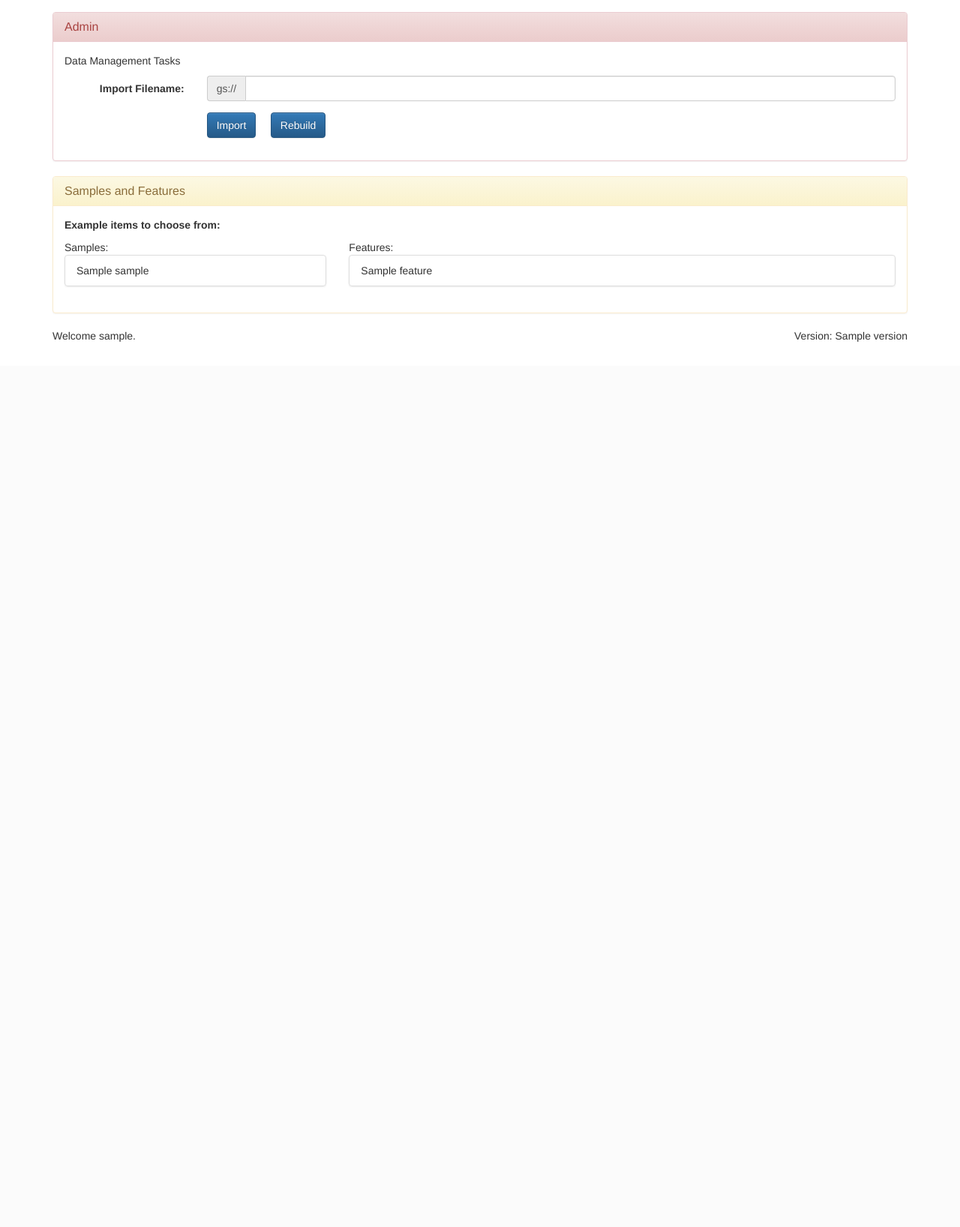
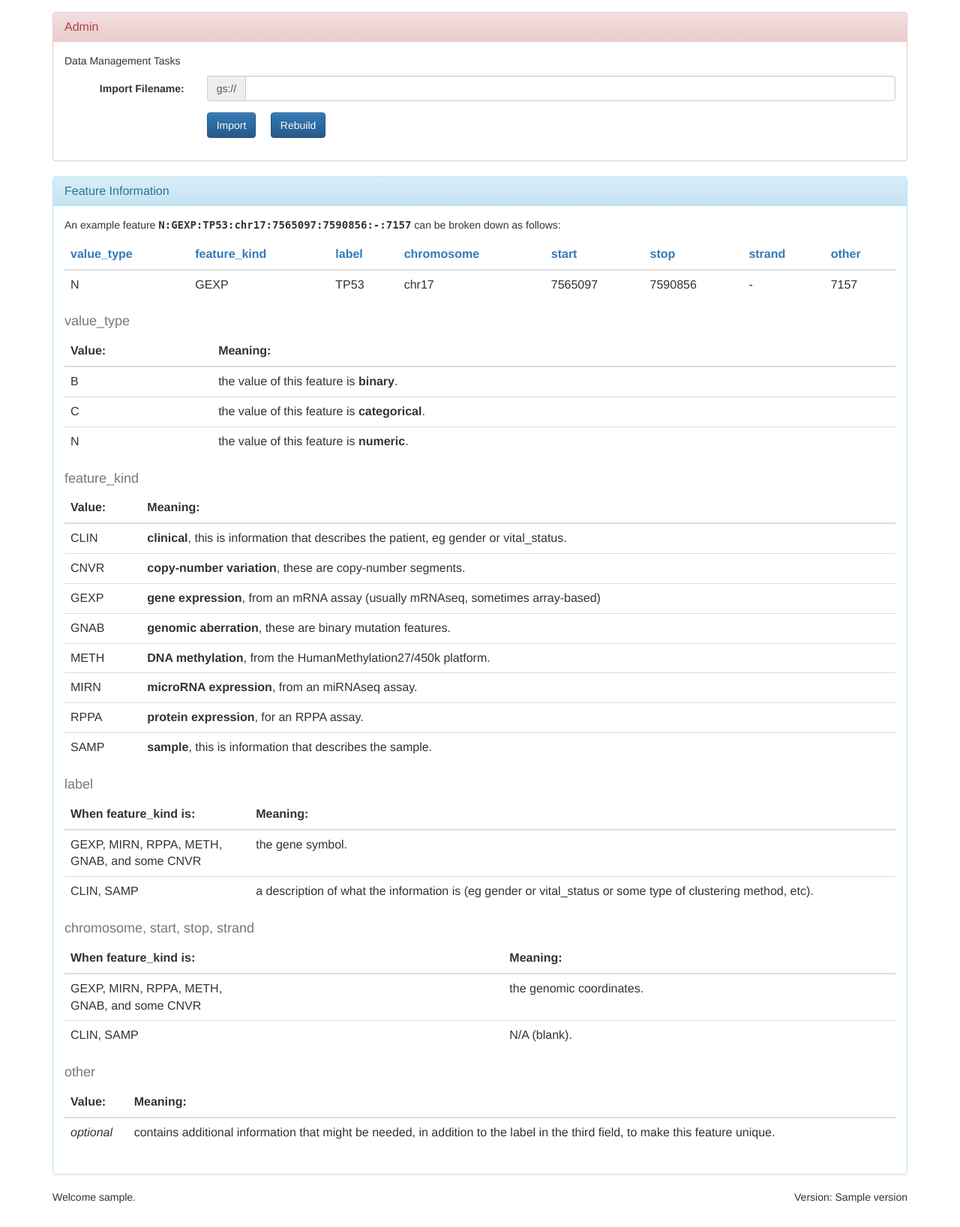
Before and after one commit to isb-cgc/Feature-Matrix-Prototyping, a Python web app: template templates/index.html in a window 1280 px wide. Shown: the part 896-2533 px from the top of the page at 75% size. Before the commit the page ends 1352 px from the top, so only its background shows below. Run offline with Jinja, Linux system fonts and the light colour scheme; the template is opened without the code that fills it: most values are stand-ins (such as "Sample title", 1, 10 or a date in 2020); some libraries are stand-ins or nearby versions.

Commit message:
Added feature information panel.

```diff
--- a/main.py
+++ b/main.py
@@ -110,8 +110,7 @@ class MainHandler(webapp2.RequestHandler):
     names = ["feature_kind", "chromosome"]
     for name in names:
       values = model.get_from_feature_distict(name)
-      count += len(values)
-      model.rebuild_name_value(name, values)
+      count += model.rebuild_name_value(name, values)
       values = model.get_values_for(name)
     return count
 
--- a/model.py
+++ b/model.py
@@ -52,8 +52,10 @@ def rebuild_name_value(name, values):
   # Recreate New
   namevalues = []
   for value in values:
-    namevalues.append(NameValue(name=name, value=value))
+    if value:
+      namevalues.append(NameValue(name=name, value=value))
   ndb.put_multi(namevalues)
+  return len(namevalues)
 
 def get_values_for(name):
   query = NameValue.query(NameValue.name == name).order(NameValue.value)
--- a/templates/index.html
+++ b/templates/index.html
@@ -206,30 +206,159 @@ limitations under the License.
       </form>
     </div>
   </div>
-  <div class="panel panel-warning">
+  <div class="panel panel-info">
     <div class="panel-heading">
-      <h3 class="panel-title">Samples and Features</h3>
+      <h3 class="panel-title">Feature Information</h3>
     </div>
     <div class="panel-body">
-      <p><b>Example items to choose from:</b></p>
-      <div class="row">
-        <div class="col-sm-4">
-          Samples:
-          <ul class="list-group">
-            {% for sample in samples %}
-            <li class="list-group-item">{{ sample }}</li>
-            {% endfor %}
-          </ul>
-        </div>
-        <div class="col-sm-8">
-          Features:
-          <ul class="list-group">
-            {% for feature in features %}
-            <li class="list-group-item">{{ feature }}</li>
-            {% endfor %}
-          </ul>
-        </div>
-      </div>
+      <p>An example feature
+      <span style="font-family:monospace; font-size: 14px;"><b>N:GEXP:TP53:chr17:7565097:7590856:-:7157</b></span>
+      can be broken down as follows:</p>
+      <table class="table">
+        <thead>
+          <tr>
+            <th><a href="#feature_value_type">value_type</a></th>
+            <th><a href="#feature_feature_kind">feature_kind</a></th>
+            <th><a href="#feature_label">label</a></th>
+            <th><a href="#feature_chromosome">chromosome</a></th>
+            <th><a href="#feature_chromosome">start</a></th>
+            <th><a href="#feature_chromosome">stop</a></th>
+            <th><a href="#feature_chromosome">strand</a></th>
+            <th><a href="#feature_other">other</a></th>
+          </tr>
+        </thead>
+        <tbody>
+          <tr>
+            <td>N</td>
+            <td>GEXP</td>
+            <td>TP53</td>
+            <td>chr17</td>
+            <td>7565097</td>
+            <td>7590856</td>
+            <td>-</td>
+            <td>7157</td>
+          </tr>
+        </tbody>
+      </table>
+     <h4 id="feature_value_type" style="color: #777">value_type</h4>
+      <table class="table">
+        <thead>
+          <tr>
+            <th>Value:</th>
+            <th>Meaning:</th>
+          </tr>
+        </thead>
+        <tbody>
+          <tr>
+            <td>B</td>
+            <td>the value of this feature is <b>binary</b>.</td>
+          </tr>
+          <tr>
+            <td>C</td>
+            <td>the value of this feature is <b>categorical</b>.</td>
+          </tr>
+          <tr>
+            <td>N</td>
+            <td>the value of this feature is <b>numeric</b>.</td>
+          </tr>
+        </tbody>
+      </table>
+     <h4 id="feature_feature_kind" style="color: #777">feature_kind</h4>
+      <table class="table">
+        <thead>
+          <tr>
+            <th>Value:</th>
+            <th>Meaning:</th>
+          </tr>
+        </thead>
+        <tbody>
+          <tr>
+            <td>CLIN</td>
+            <td><b>clinical</b>, this is information that describes the patient, eg gender or vital_status.</td>
+          </tr>
+          <tr>
+            <td>CNVR</td>
+            <td><b>copy-number variation</b>, these are copy-number segments.</td>
+          </tr>
+          <tr>
+            <td>GEXP</td>
+            <td><b>gene expression</b>, from an mRNA assay (usually mRNAseq, sometimes array-based)</td>
+          </tr>
+          <tr>
+            <td>GNAB</td>
+            <td><b>genomic aberration</b>, these are binary mutation features.</td>
+          </tr>
+          <tr>
+            <td>METH</td>
+            <td><b>DNA methylation</b>, from the HumanMethylation27/450k platform.</td>
+          </tr>
+          <tr>
+            <td>MIRN</td>
+            <td><b>microRNA expression</b>, from an miRNAseq assay.</td>
+          </tr>
+          <tr>
+            <td>RPPA</td>
+            <td><b>protein expression</b>, for an RPPA assay.</td>
+          </tr>
+          <tr>
+            <td>SAMP</td>
+            <td><b>sample</b>,  this is information that describes the sample.</td>
+          </tr>
+        </tbody>
+      </table>
+      <h4 id="feature_label" style="color: #777">label</h4>
+      <table class="table">
+        <thead>
+          <tr>
+            <th>When feature_kind is:</th>
+            <th>Meaning:</th>
+          </tr>
+        </thead>
+        <tbody>
+          <tr>
+            <td>GEXP, MIRN, RPPA, METH,<br/> GNAB, and some CNVR</td>
+            <td>the gene symbol.</td>
+          </tr>
+          <tr>
+            <td>CLIN, SAMP</td>
+            <td>a description of what the information is (eg gender or vital_status or some type of clustering method, etc).</td>
+          </tr>
+        </tbody>
+      </table>
+      <h4 id="feature_chromosome" style="color: #777">chromosome, start, stop, strand</h4>
+      <table class="table">
+        <thead>
+          <tr>
+            <th>When feature_kind is:</th>
+            <th>Meaning:</th>
+          </tr>
+        </thead>
+        <tbody>
+          <tr>
+            <td>GEXP, MIRN, RPPA, METH,<br/> GNAB, and some CNVR</td>
+            <td>the genomic coordinates.</td>
+          </tr>
+          <tr>
+            <td>CLIN, SAMP</td>
+            <td>N/A (blank).</td>
+          </tr>
+        </tbody>
+      </table>
+      <h4 id="feature_other" style="color: #777">other</h4>
+      <table class="table">
+        <thead>
+          <tr>
+            <th>Value:</th>
+            <th>Meaning:</th>
+          </tr>
+        </thead>
+        <tbody>
+          <tr>
+            <td><i>optional</i></td>
+            <td> contains additional information that might be needed, in addition to the label in the third field, to make this feature unique.</td>
+          </tr>
+        </tbody>
+      </table>
     </div>
   </div>
   <div class="pull-left">Welcome {{ username }}.</div>
```
